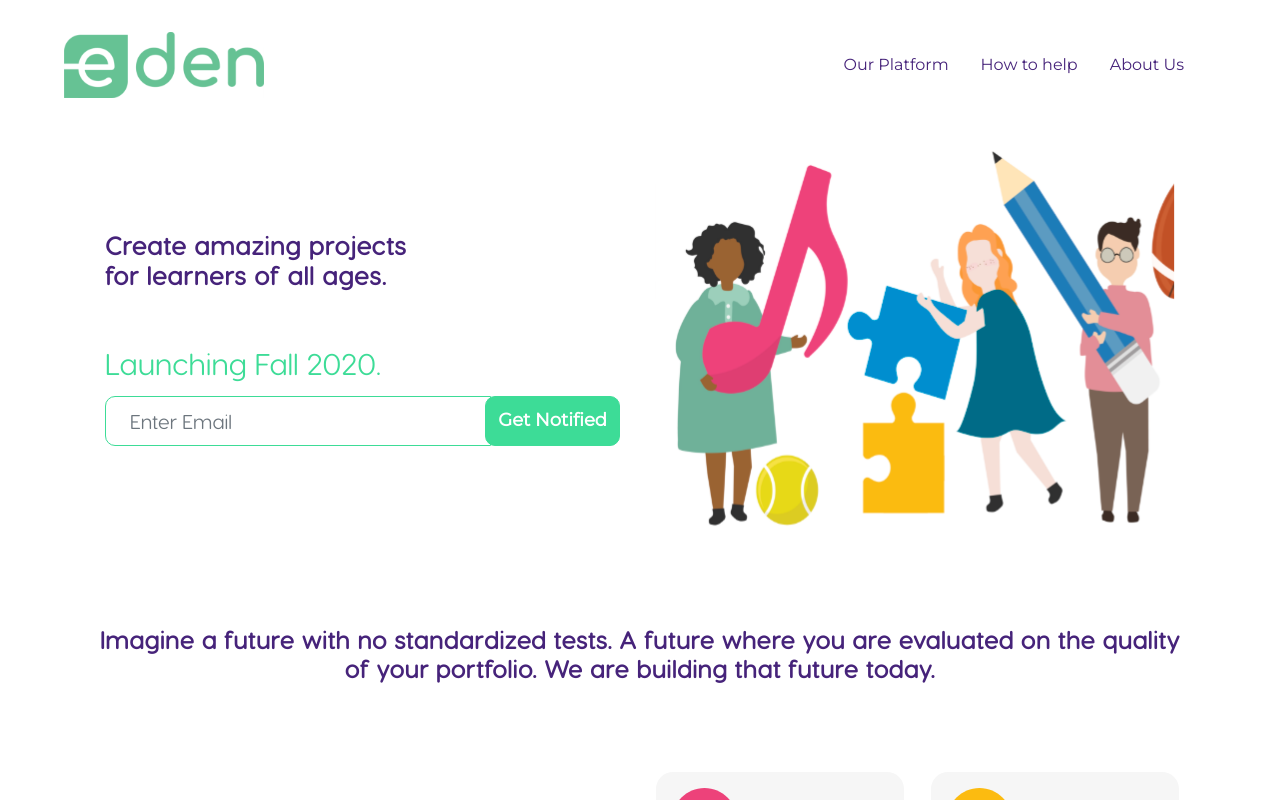
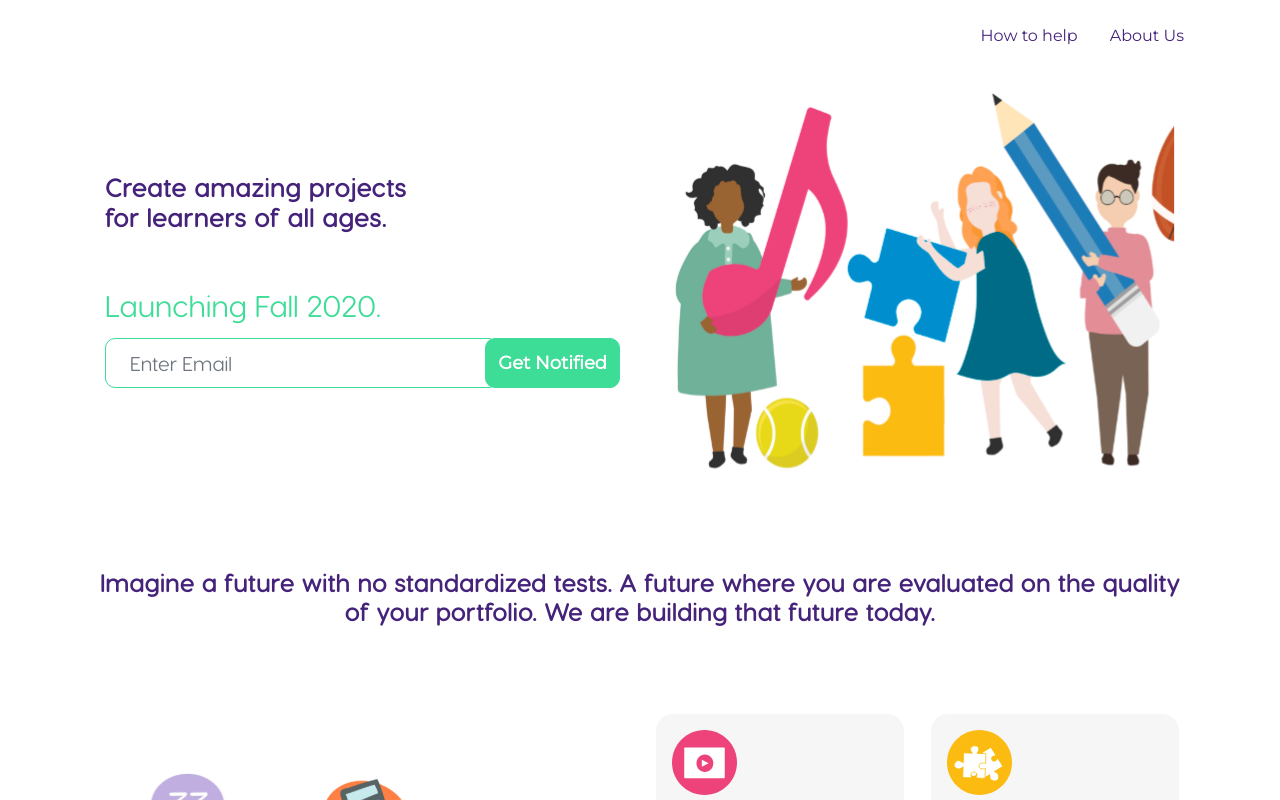
Before and after one commit to eden-learning/eden-client, a React (Create React App) app: page / in a window 1280 px wide. Shown: the top 800 px of the page. Built offline with nearby package versions, Linux system fonts and the light colour scheme.

Commit message:
Feat: Remove links from navbar

```diff
--- a/src/components/Navbar.js
+++ b/src/components/Navbar.js
@@ -2,7 +2,6 @@
 import React from 'react';
 import '../styles/Navbar.css';
 import $ from 'jquery';
-import logo from '../assets/eden-logo.svg';
 
 export default class Navbar extends React.Component {
   componentDidMount() {
@@ -20,9 +19,6 @@ export default class Navbar extends React.Component {
   render() {
     return (
       <nav className="navbar navbar-expand-lg navbar-light justify-content-between">
-        <a className="navbar-brand py-4 pl-lg-5 logo-container" href="#home">
-          <img className="navbar-logo" src={logo} alt="Eden Logo" />
-        </a>
         <button
           className="navbar-toggler order-first"
           type="button"
@@ -41,15 +37,6 @@ export default class Navbar extends React.Component {
         />
         <div className="collapse navbar-collapse" id="navbarSupportedContent">
           <ul className="navbar-nav ml-auto mr-5 pr-3">
-            <li className="nav-item p-2">
-              <a
-                className="nav-link"
-                href="#platform"
-                onClick={this.collapseMobileNav}
-              >
-                Our Platform
-              </a>
-            </li>
             <li className="nav-item p-2">
               <a
                 className="nav-link"
```
